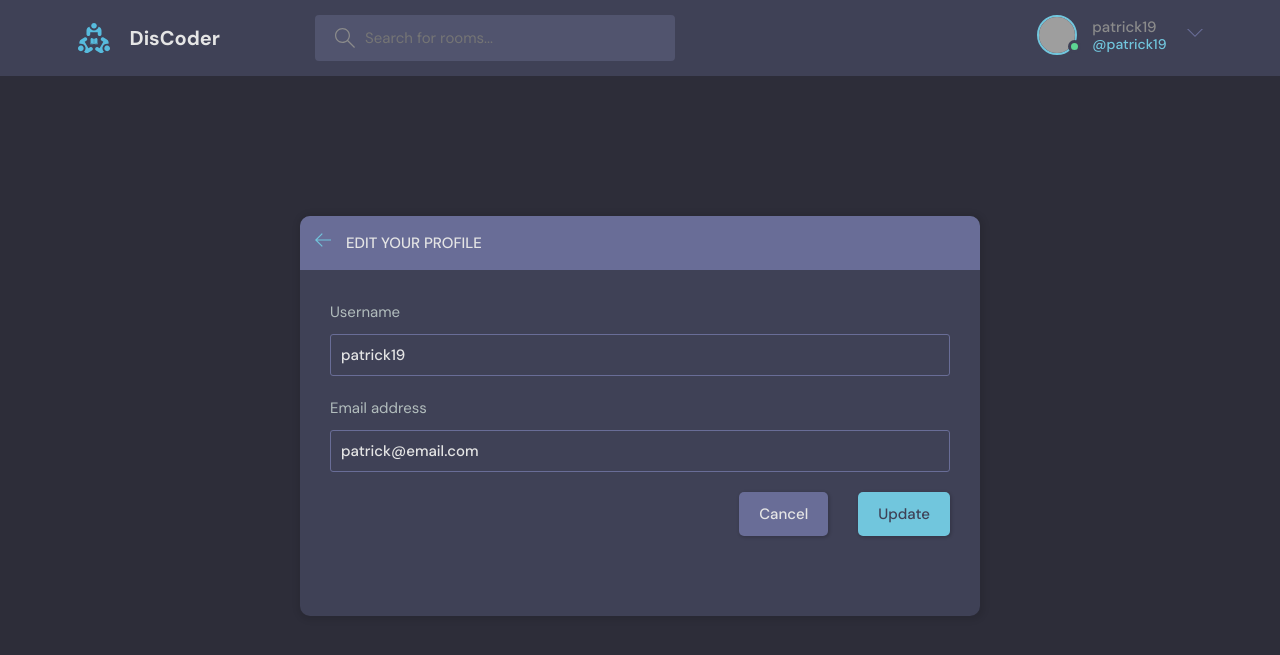
After one commit to prateekb1912/discoder-app, a Django app: page /update-user in a window 1280 px wide. The commit adds this page. Shown: the top 655 px of the page. Run offline with Django 3.2, Linux system fonts and the light colour scheme; a user stored in the database is signed in; grey boxes are pictures that could not be loaded.

Commit message:
Fully configure edit account page

```diff
--- a/base/forms.py
+++ b/base/forms.py
@@ -1,3 +1,4 @@
+from django.contrib.auth.models import User
 from django.forms import ModelForm, fields
 from .models import Room
 
@@ -6,3 +7,8 @@ class RoomForm(ModelForm):
         model = Room
         fields = '__all__'
         exclude = ['host', 'participants']
+
+class UserForm(ModelForm):
+    class Meta:
+        model = User
+        fields = ['username', 'email']
--- a/base/templates/base/profile.html
+++ b/base/templates/base/profile.html
@@ -19,7 +19,9 @@
         <div class="profile__info">
           <h3>{{user.username}}</h3>
           <p>@{{user.username}}</p>
-                  <a href="edit-user.html" class="btn btn--main btn--pill">Edit Profile</a>
+          {% if user == request.user%}
+          <a href="{% url 'update-user' %}" class="btn btn--main btn--pill">Edit Profile</a>
+          {% endif %}
         </div>
         <div class="profile__about">
           <h3>About</h3>
--- /dev/null
+++ b/base/templates/base/update-user.html
@@ -0,0 +1,40 @@
+{% extends 'main.html'%}
+
+{% block content%}
+<main class="update-account layout">
+    <div class="container">
+        <div class="layout__box">
+            <div class="layout__boxHeader">
+                <div class="layout__boxTitle">
+                    <a href="{% url 'user-profile' request.user.id%}">
+                        <svg version="1.1" xmlns="http://www.w3.org/2000/svg" width="32" height="32"
+                            viewBox="0 0 32 32">
+                            <title>arrow-left</title>
+                            <path
+                                d="M13.723 2.286l-13.723 13.714 13.719 13.714 1.616-1.611-10.96-10.96h27.625v-2.286h-27.625l10.965-10.965-1.616-1.607z">
+                            </path>
+                        </svg>
+                    </a>
+                    <h3>Edit your profile</h3>
+                </div>
+            </div>
+            <div class="layout__body">
+                <form class="form" action="#" method="post">
+                    {% csrf_token %}
+                    {% for field in form %}
+                    <div class="form__group">
+                        <label for="profile_pic">{{field.label}}</label>
+                        {{field}}
+                    </div>
+                    {% endfor %}
+                    <div class="form__action">
+                        <a class="btn btn--dark" href="index.html">Cancel</a>
+                        <button class="btn btn--main" type="submit">Update</button>
+                    </div>
+                </form>
+            </div>
+        </div>
+    </div>
+    </div>
+</main>
+{% endblock %}
--- a/base/urls.py
+++ b/base/urls.py
@@ -12,4 +12,5 @@ urlpatterns = [
     path('update-room/<str:id>', views.updateRoom, name = "update-room"),
     path('delete-room/<str:id>', views.deleteRoom, name = "delete-room"),
     path('delete-message/<str:id>', views.deleteMessage, name = "delete-message"),
+    path('update-user', views.updateUser, name='update-user'),
 ]
--- a/base/views.py
+++ b/base/views.py
@@ -9,7 +9,7 @@ from django.contrib.auth import authenticate, login, logout
 from django.contrib.auth.forms import  UserCreationForm
 
 from .models import Message, Room, Topic
-from .forms import RoomForm
+from .forms import RoomForm, UserForm
 
 def loginPage(request):
     page = "login"
@@ -185,3 +185,21 @@ def deleteMessage(request, id):
         msg.delete()
         return redirect('home')
     return render(request, 'base/delete.html', {'obj': msg})
+
+
+@login_required(login_url='login')
+def updateUser(request):
+    user = request.user
+    form = UserForm(instance = user)
+
+    context = {
+        'form': form
+    }
+
+    if request.method == 'POST':
+        form = UserForm(request.POST, instance=user)
+
+        if form.is_valid:
+            form.save()
+            return redirect('user-profile', id = user.id)
+    return render(request, 'base/update-user.html', context)
--- a/templates/navbar.html
+++ b/templates/navbar.html
@@ -43,7 +43,7 @@
             {% endif %}
 
             <div class="dropdown-menu">
-                <a href="{% url 'user-profile' request.user.id%}" class="dropdown-link"><svg version="1.1" xmlns="http://www.w3.org/2000/svg"
+                <a href="{% url 'update-user' %}" class="dropdown-link"><svg version="1.1" xmlns="http://www.w3.org/2000/svg"
                         width="32" height="32" viewBox="0 0 32 32">
                         <title>tools</title>
                         <path
```
Also changed, not shown: db.sqlite3. Lines whose indentation alone changed are shown as unchanged.
